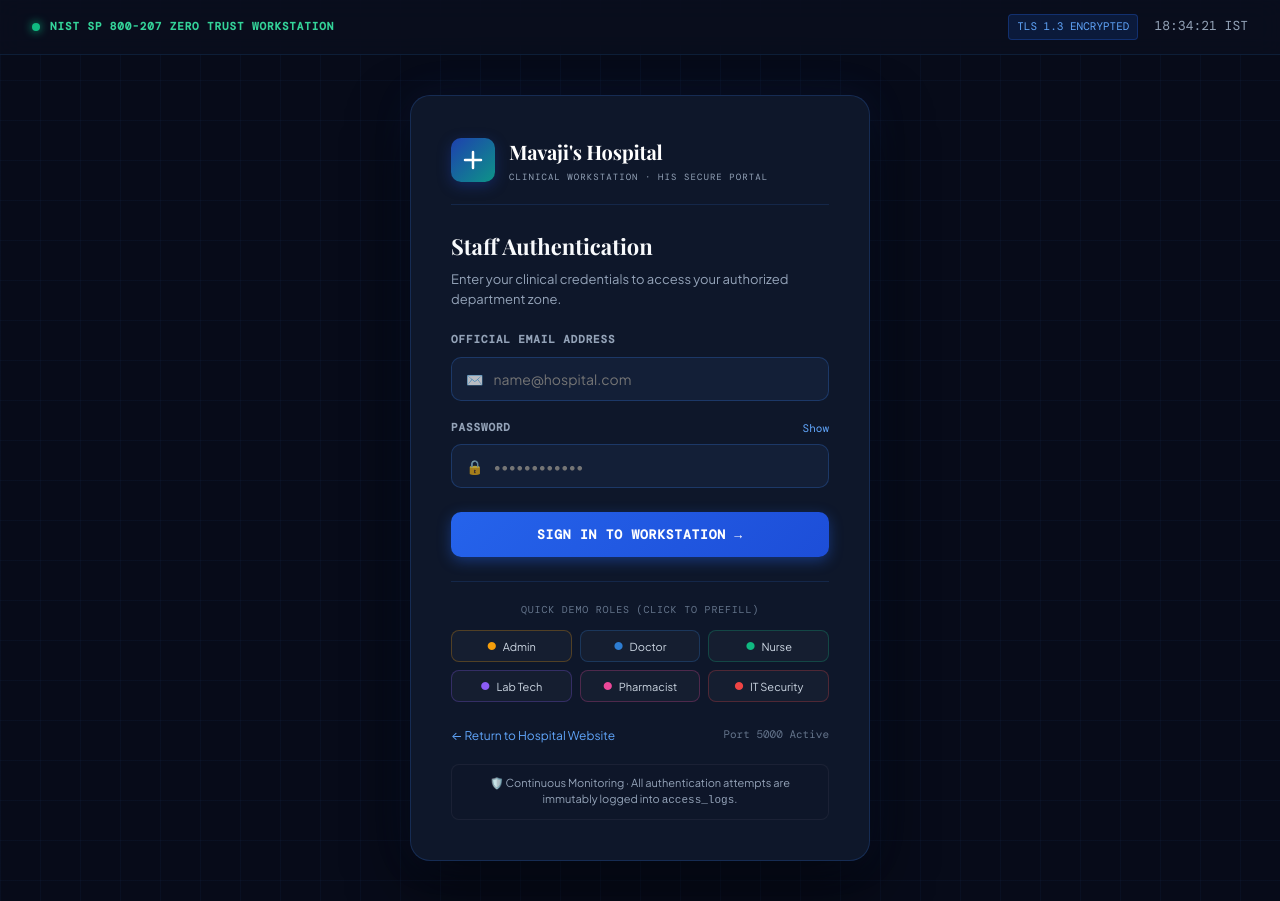
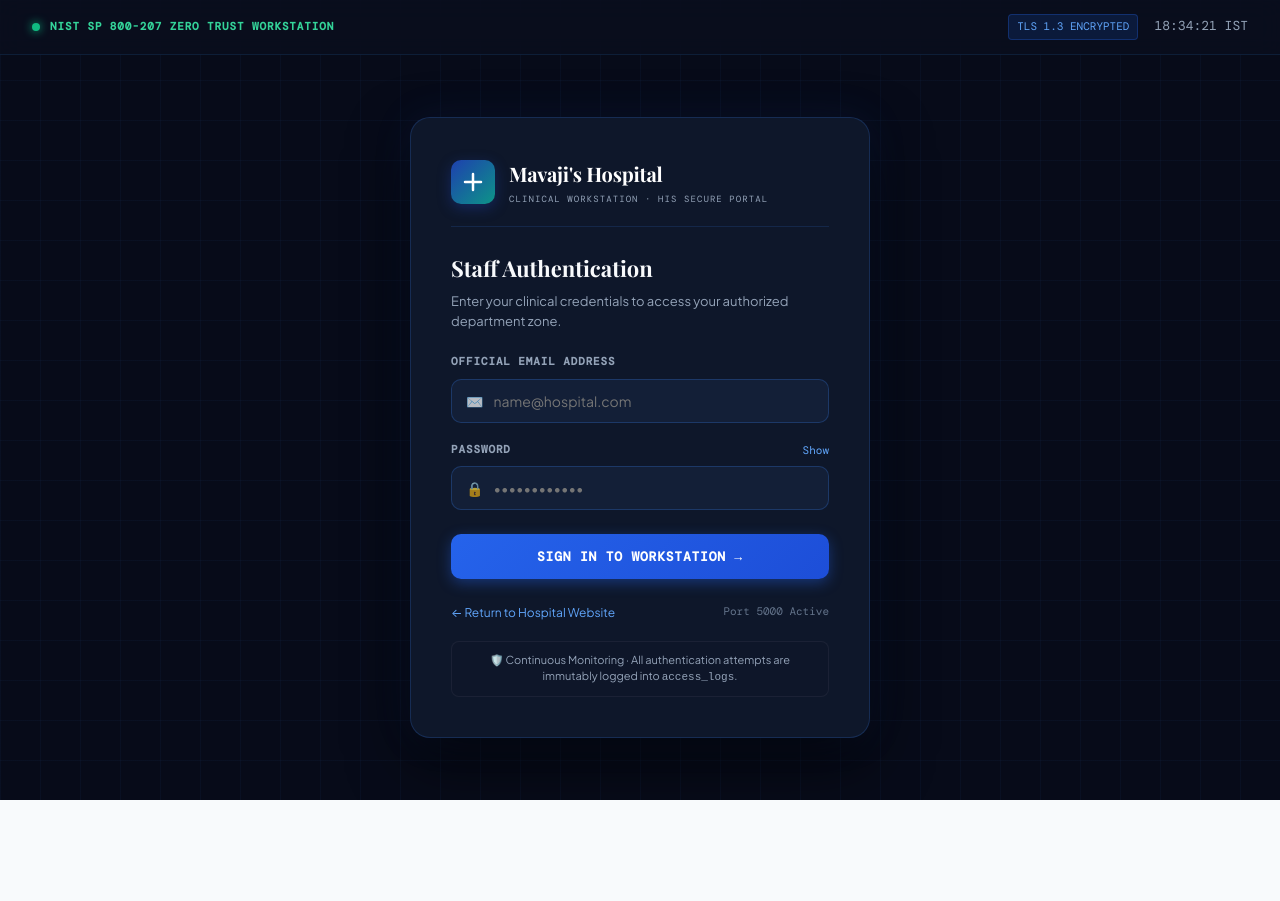
Before and after one commit to nikhilhubballi04/zero-trust-hospital-database-system, a React (Create React App) app in the folder client/: page /login in a window 1280 px wide. After the commit the page ends 800 px from the top, so only its background shows below. Built offline with nearby package versions, Linux system fonts and the light colour scheme; a web font is replaced by a local one.

Commit message:
Remove quick demo roles panel from staff login page

```diff
--- a/client/src/pages/Login.jsx
+++ b/client/src/pages/Login.jsx
@@ -31,22 +31,6 @@
     } finally {
       setLoading(false);
     }
-  }
-
-  // Quick Demo Login presets for professors, examiners, and rapid testing
-  const demoAccounts = [
-    { label: 'Admin', role: 'admin', email: 'admin@hospital.com', pass: 'Admin@1234', color: '#F59E0B' },
-    { label: 'Doctor', role: 'doctor', email: 'doctor@hospital.com', pass: 'Doctor@1234', color: '#2D7DD2' },
-    { label: 'Nurse', role: 'nurse', email: 'nurse@hospital.com', pass: 'Nurse@1234', color: '#10B981' },
-    { label: 'Lab Tech', role: 'lab_tech', email: 'lab@hospital.com', pass: 'Lab@1234', color: '#8B5CF6' },
-    { label: 'Pharmacist', role: 'pharmacist', email: 'pharma@hospital.com', pass: 'Pharma@1234', color: '#EC4899' },
-    { label: 'IT Security', role: 'it_security', email: 'itsec@hospital.com', pass: 'ITSec@1234', color: '#EF4444' }
-  ];
-
-  function fillDemo(acc) {
-    setEmail(acc.email);
-    setPassword(acc.pass);
-    setError('');
   }
 
   return (
@@ -142,30 +126,6 @@
               {loading ? 'AUTHENTICATING & VERIFYING...' : 'SIGN IN TO WORKSTATION →'}
             </button>
           </form>
-
-          {/* Quick Demo Credentials Picker */}
-          <div style={s.demoSection}>
-            <div style={s.demoHeader}>
-              <span>QUICK DEMO ROLES (CLICK TO PREFILL)</span>
-            </div>
-            <div style={s.demoGrid}>
-              {demoAccounts.map(acc => (
-                <button
-                  key={acc.role}
-                  type="button"
-                  onClick={() => fillDemo(acc)}
-                  style={{
-                    ...s.demoBtn,
-                    borderColor: `${acc.color}44`,
-                    background: email === acc.email ? `${acc.color}22` : 'rgba(255,255,255,0.03)'
-                  }}
-                >
-                  <span style={{ color: acc.color, fontWeight: '700' }}>●</span>
-                  <span>{acc.label}</span>
-                </button>
-              ))}
-            </div>
-          </div>
 
           {/* Footer Return Link */}
           <div style={{ marginTop: '24px', textAlign: 'center', display: 'flex', justifyContent: 'space-between', alignItems: 'center' }}>
@@ -388,36 +348,6 @@
     boxShadow: '0 4px 14px rgba(37, 99, 235, 0.4)',
     marginTop: '6px'
   },
-  demoSection: {
-    marginTop: '24px',
-    paddingTop: '20px',
-    borderTop: '1px solid rgba(59, 130, 246, 0.15)'
-  },
-  demoHeader: {
-    fontSize: '10px',
-    fontFamily: 'var(--font-mono)',
-    color: '#64748B',
-    letterSpacing: '0.08em',
-    marginBottom: '12px',
-    textAlign: 'center'
-  },
-  demoGrid: {
-    display: 'grid',
-    gridTemplateColumns: 'repeat(3, 1fr)',
-    gap: '8px'
-  },
-  demoBtn: {
-    display: 'flex',
-    alignItems: 'center',
-    gap: '6px',
-    padding: '8px 10px',
-    borderRadius: '8px',
-    border: '1px solid',
-    color: '#CBD5E1',
-    fontSize: '11px',
-    cursor: 'pointer',
-    justifyContent: 'center'
-  },
   backBtn: {
     background: 'none',
     border: 'none',
```
